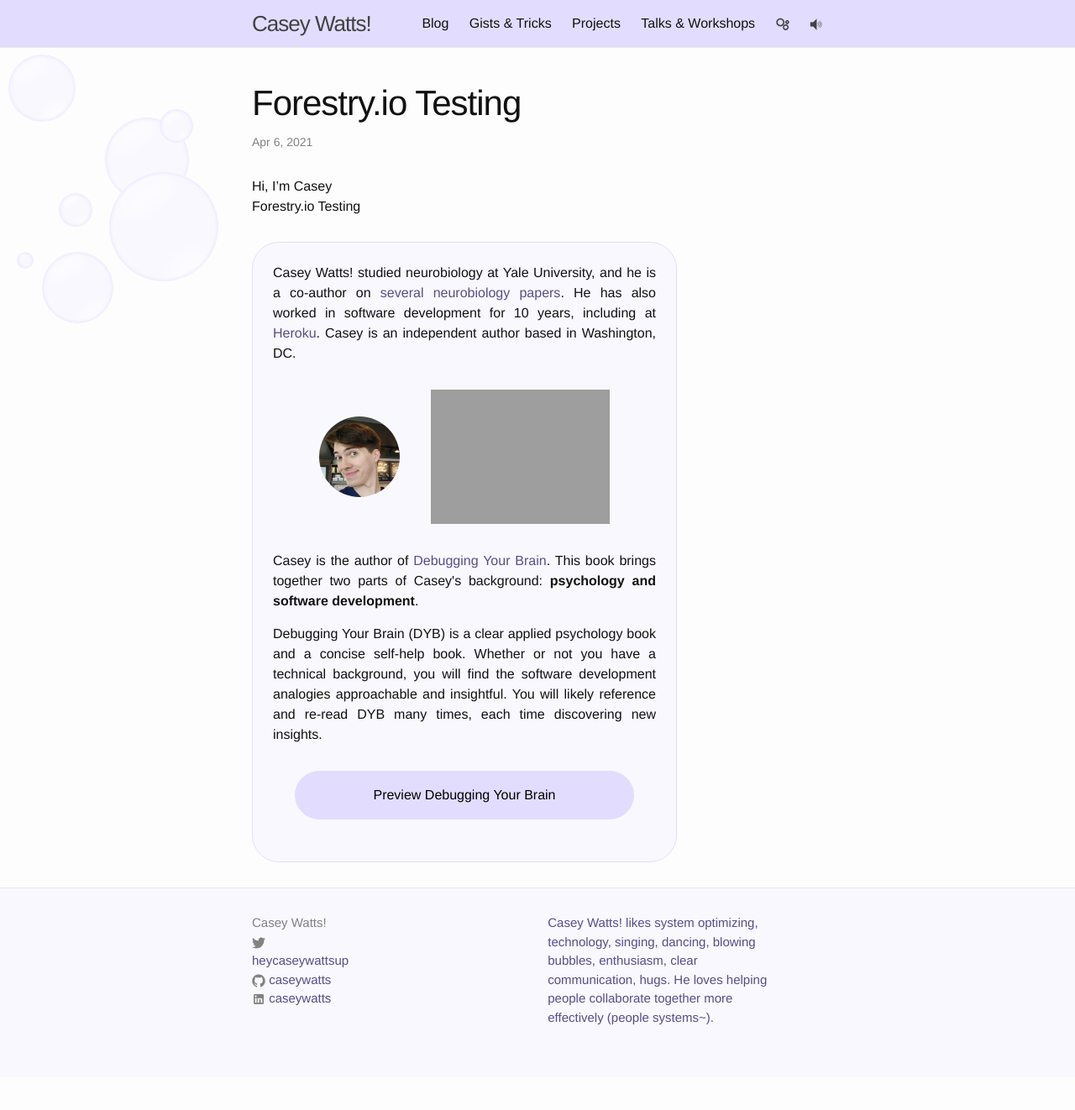
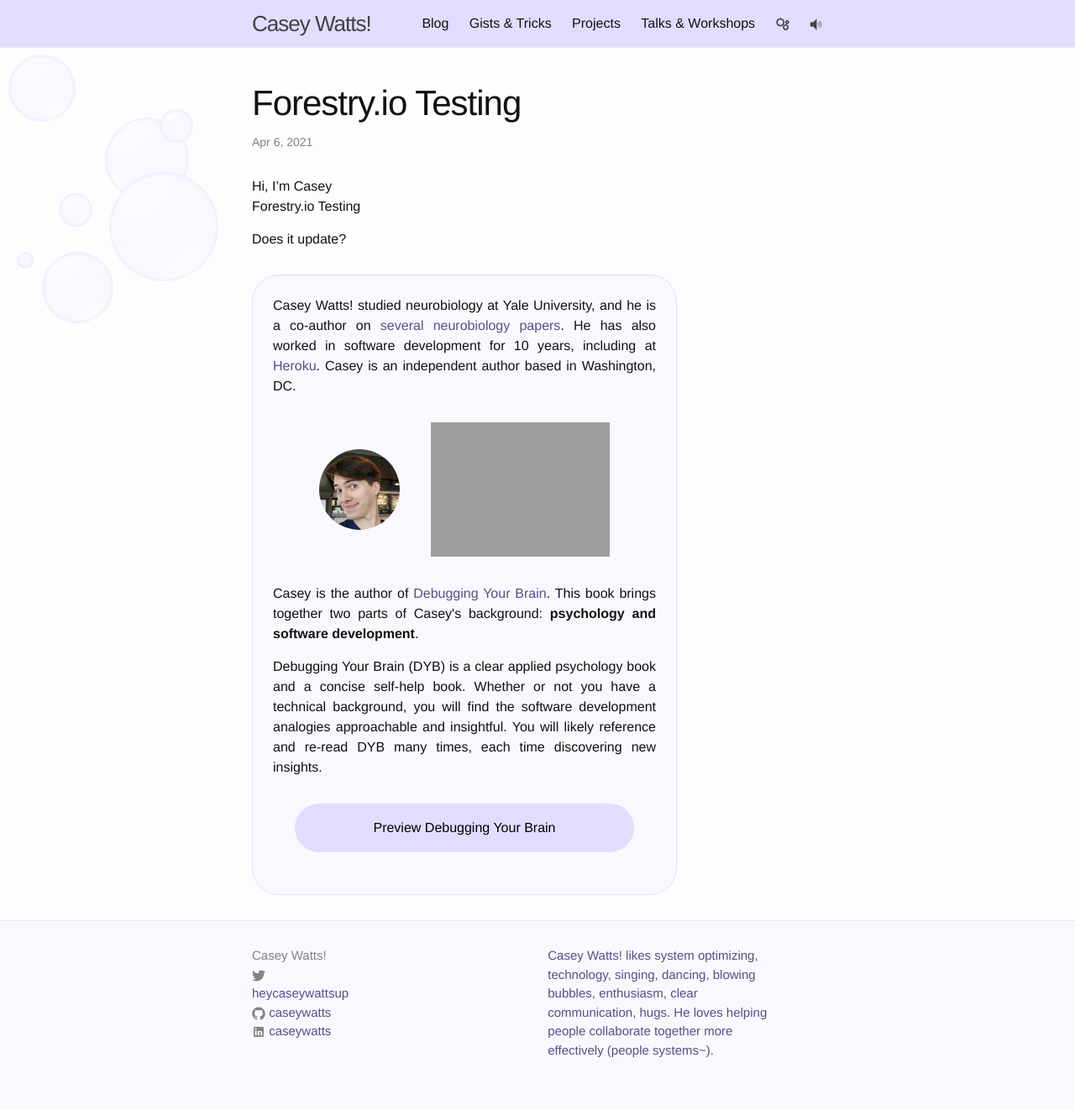
Before and after one commit to caseywatts/caseywatts.github.io, a Jekyll site: the page built from _posts/2021-04-06-stackedit_testing.md, in a window 1280 px wide. Shown: the whole page at 84% size. Built offline with Jekyll 4.4.1, drawn with Linux system fonts in a browser that asks for light colours; before the commit the page ends 1283 px from its top, so only the background shows below that.

Commit message:
Update from Forestry.io Casey Watts updated _posts/2021-04-06-stackedit_testing.md

```diff
--- a/_posts/2021-04-06-stackedit_testing.md
+++ b/_posts/2021-04-06-stackedit_testing.md
@@ -7,3 +7,5 @@
 ---
 Hi, I'm Casey
 Forestry.io Testing
+
+Does it update?
```
